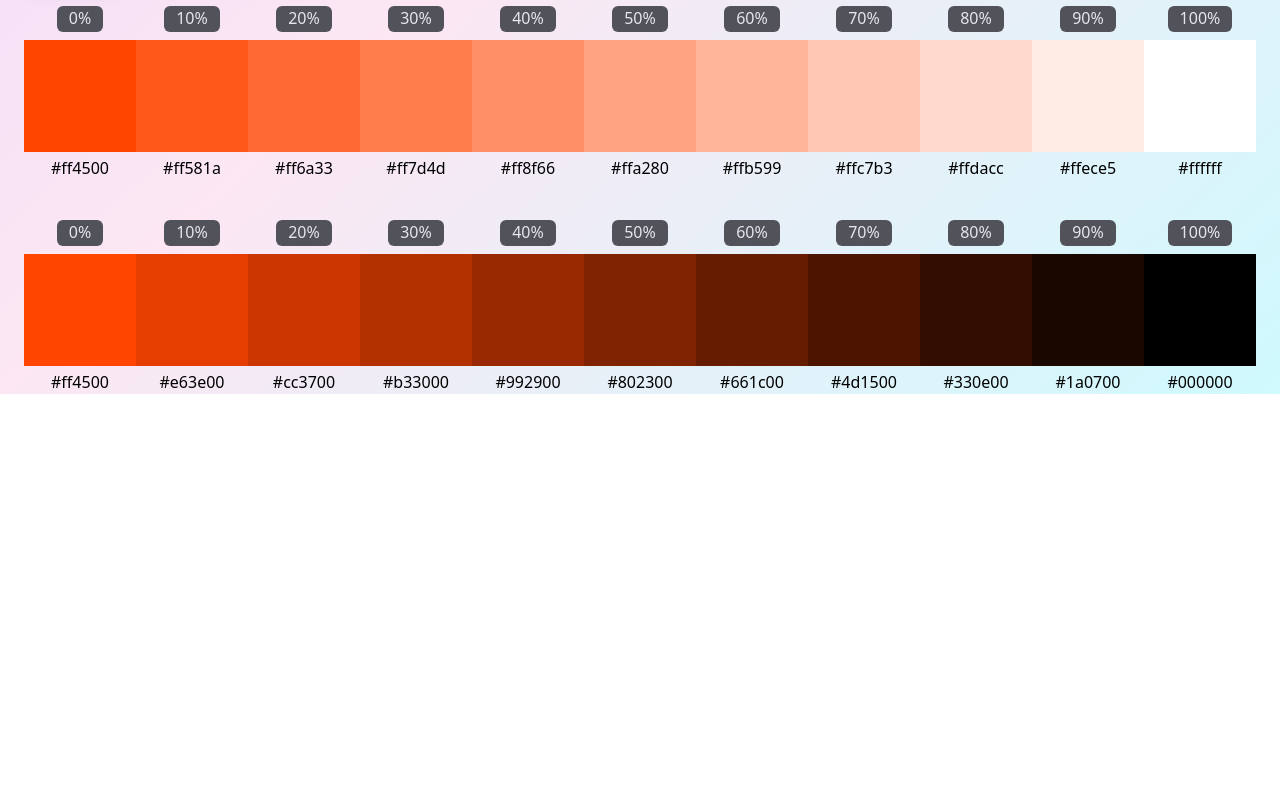
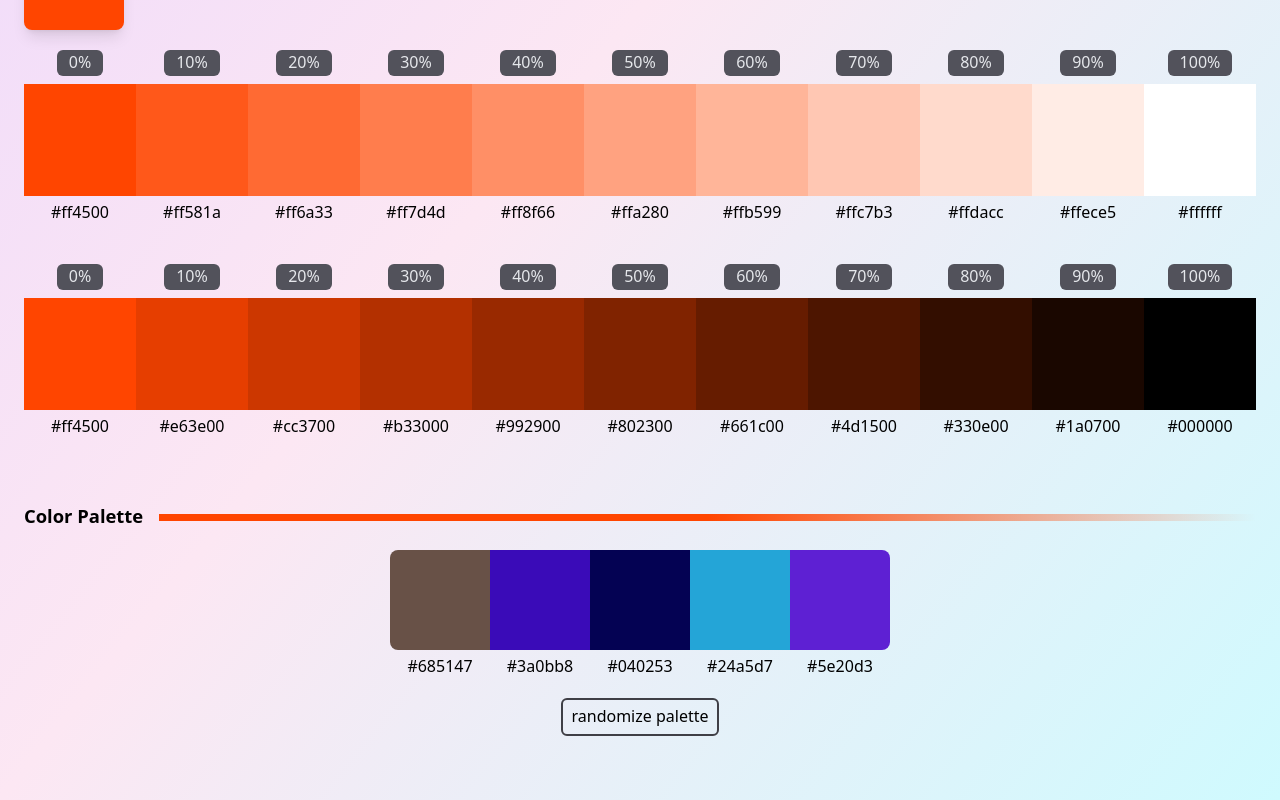
Before and after one commit to sina-byn/all-things-colors, a Next.js app: page / in a window 1280 px wide. Shown: the part 780-1580 px from the top of the page. Before the commit the page ends 1174 px from the top, so only its background shows below. Built offline with nearby package versions, Linux system fonts and the light colour scheme.

Commit message:
palette section added

```diff
--- /dev/null
+++ b/components/PaletteCard.tsx
@@ -0,0 +1,54 @@
+import { Dispatch, FC, SetStateAction } from 'react';
+
+// * utils
+import { copyToClipboard } from '../utils/functions';
+
+// * interfaces
+import { Palette } from '../utils/functions';
+import Button from './Button';
+
+interface PaletteCardProps {
+  idx: number;
+  color: string;
+  locked: boolean;
+  setPalette: Dispatch<SetStateAction<Palette>>;
+}
+
+const PaletteCard: FC<PaletteCardProps> = ({ idx, color, locked, setPalette }) => {
+  const lockHandler = () => {
+    setPalette(prevPalette => {
+        prevPalette[idx].locked = !locked;
+        return prevPalette.slice();
+    });
+  };
+
+  return (
+    <div className='card-container flex flex-col gap-y-1'>
+      <div
+        style={{ background: color }}
+        className={`
+            palette-card min-w-[100px] flex items-center justify-center aspect-square
+            ${idx === 0 ? 'rounded-l-lg' : ''}
+            ${idx === 4 ? 'rounded-r-lg' : ''}
+        `}
+      >
+        <i
+          onClick={lockHandler}
+          className={`
+            fa-solid fa-xl text-white cursor-pointer transition-all duration-100 active:scale-90
+            ${locked ? 'fa-lock' : 'fa-lock-open'}
+          `}
+        />
+      </div>
+      <Button
+        data-value={color}
+        className='font-medium'
+        onClick={copyToClipboard}
+      >
+        {color}
+      </Button>
+    </div>
+  );
+};
+
+export default PaletteCard;
--- a/pages/index.tsx
+++ b/pages/index.tsx
@@ -1,5 +1,5 @@
 import type { NextPage } from 'next';
-import { ChangeEvent, useState } from 'react';
+import { useEffect, useState } from 'react';
 
 // * components
 import Navbar from '../components/Navbar';
@@ -11,15 +11,23 @@ import ColorInput from '../components/ColorInput';
 // * utils
 import {
   hexToRgb,
-  RgbObject,
+  generatePalette,
   generatePaletteFromColor,
 } from '../utils/functions';
 
 // * data
 import GRADIENTS_DATA from '../data/gradients.json';
 
+// * interfaces
+import { RgbObject, Palette } from '../utils/functions';
+import Button from '../components/Button';
+import PaletteCard from '../components/PaletteCard';
+
 const Home: NextPage = () => {
-  const [baseColor, setBaseColor] = useState('#ff4500');
+  const [baseColor, setBaseColor] = useState<string>('#ff4500');
+  const [plaette, setPalette] = useState<Palette>([]);
+
+  useEffect(() => generatePalette(setPalette), []);
 
   return (
     <>
@@ -35,7 +43,7 @@ const Home: NextPage = () => {
       </header>
       <main className='max-w-[1440px] px-6 mx-auto'>
         <SectionHeader title='Gradients' />
-        <section className='gradients-section grid grid-cols-1 xs:grid-cols-2 sm:grid-cols-2 md:grid-cols-4 xl:grid-cols-5 gap-5'>
+        <section className='gradients-section grid grid-cols-1 xs:grid-cols-2 sm:grid-cols-2 md:grid-cols-4 xl:grid-cols-5 gap-5 mb-16'>
           <GradientCard.Random />
           {GRADIENTS_DATA.map(gradient => (
             <GradientCard.Static
@@ -46,7 +54,7 @@ const Home: NextPage = () => {
           ))}
         </section>
         <SectionHeader title='Tints and Shades' />
-        <section className='tints-and-shades-section'>
+        <section className='tints-and-shades-section mb-16'>
           <ColorInput value={baseColor} setValue={setBaseColor} />
           <section className='tints-section grid grid-cols-4 xs:grid-cols-6 md:grid-cols-11 gap-y-5 mb-10'>
             {generatePaletteFromColor('tint', hexToRgb(baseColor)).map(
@@ -71,6 +79,26 @@ const Home: NextPage = () => {
             )}
           </section>
         </section>
+        <SectionHeader title='Color Palette' />
+        <section className='color-palette-section mb-16'>
+          <section className='color-palette flex justify-center mx-auto'>
+            {plaette.map((plaetteColor, idx) => (
+              <PaletteCard
+                key={idx}
+                idx={idx}
+                color={plaetteColor.color}
+                locked={plaetteColor.locked}
+                setPalette={setPalette}
+              />
+            ))}
+          </section>
+          <Button
+            onClick={() => generatePalette(setPalette)}
+            className='block border-2 border-zinc-700 px-2 pt-1 pb-1.5 rounded-md mx-auto mt-5'
+          >
+            randomize palette
+          </Button>
+        </section>
       </main>
     </>
   );
--- a/utils/functions.ts
+++ b/utils/functions.ts
@@ -1,10 +1,18 @@
-import { MouseEvent } from 'react';
+import { Dispatch, MouseEvent, SetStateAction } from 'react';
 
+// * interfaces
 export interface RgbObject {
   r: number;
   g: number;
   b: number;
 }
+
+interface PaletteColor {
+  color: string;
+  locked: boolean;
+}
+
+export type Palette = PaletteColor[];
 
 const copyToClipboard = (e: MouseEvent) => {
   if (!('clipboard' in navigator)) return;
@@ -85,7 +93,7 @@ const hexToRgb = (hex: string) => {
   return {
     r: comp_1,
     g: comp_2,
-    b: comp_3
+    b: comp_3,
   };
 };
 
@@ -120,7 +128,10 @@ const generateShade = (rgbObj: RgbObject, factor: number) => {
   );
 };
 
-const generatePaletteFromColor = (type: 'shade' | 'tint', rgbObj: RgbObject) => {
+const generatePaletteFromColor = (
+  type: 'shade' | 'tint',
+  rgbObj: RgbObject
+) => {
   const colors = [];
 
   for (let i = 0; i <= 1; i += 0.1) {
@@ -136,11 +147,29 @@ const generatePaletteFromColor = (type: 'shade' | 'tint', rgbObj: RgbObject) =>
   return colors;
 };
 
+const generatePalette = (setPalette: Dispatch<SetStateAction<Palette>>) => {
+  setPalette(prevPalette => {
+    if (prevPalette.length === 0) {
+      for (let i = 0; i < 5; i++) {
+        prevPalette[i] = { color: generateRandomHex(), locked: false };
+      }
+    } else {
+      for (let i = 0; i < 5; i++) {
+        if (prevPalette[i].locked) continue;
+        prevPalette[i].color = generateRandomHex();
+      }
+    }
+
+    return prevPalette.slice();
+  });
+};
+
 export {
   hexToRgb,
   toHexString,
   toRgbString,
   copyToClipboard,
+  generatePalette,
   generatePaletteFromColor,
   generateGradientCssString,
   generateRandomGradientStops,
```
